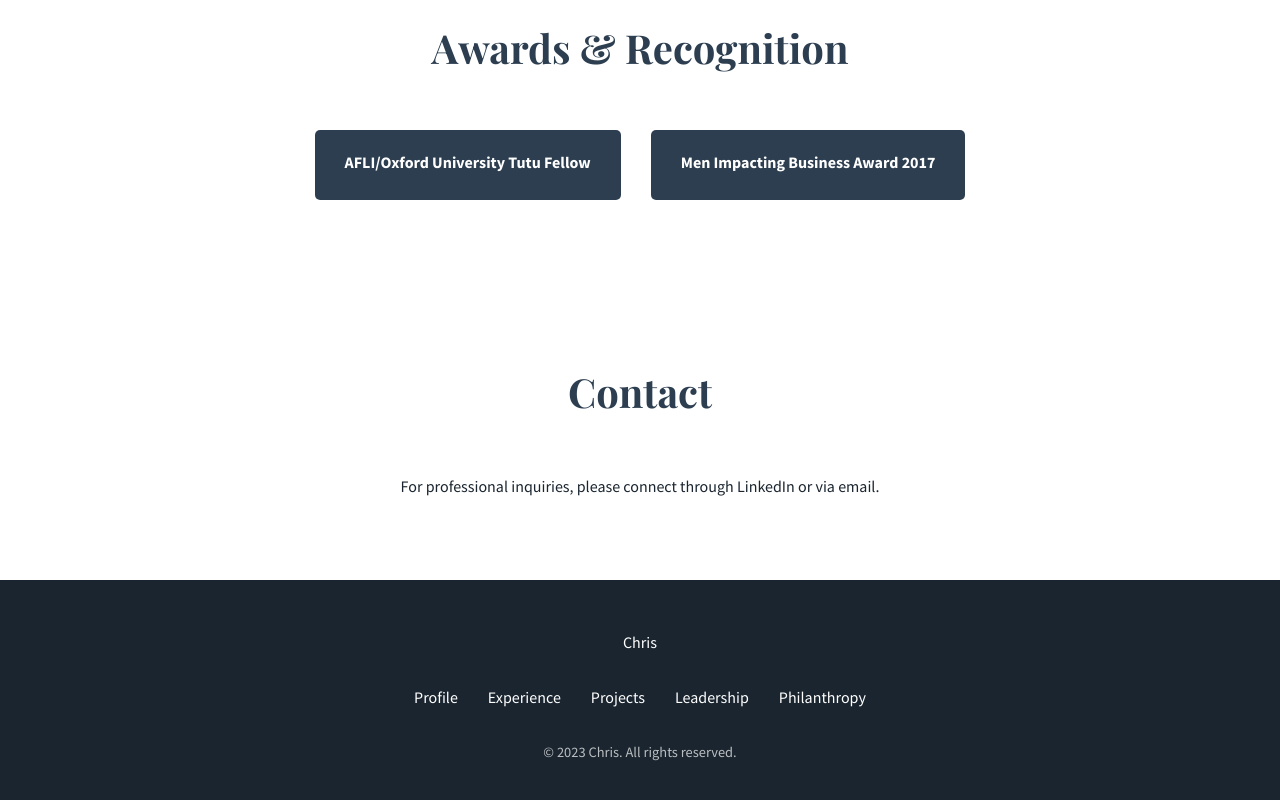
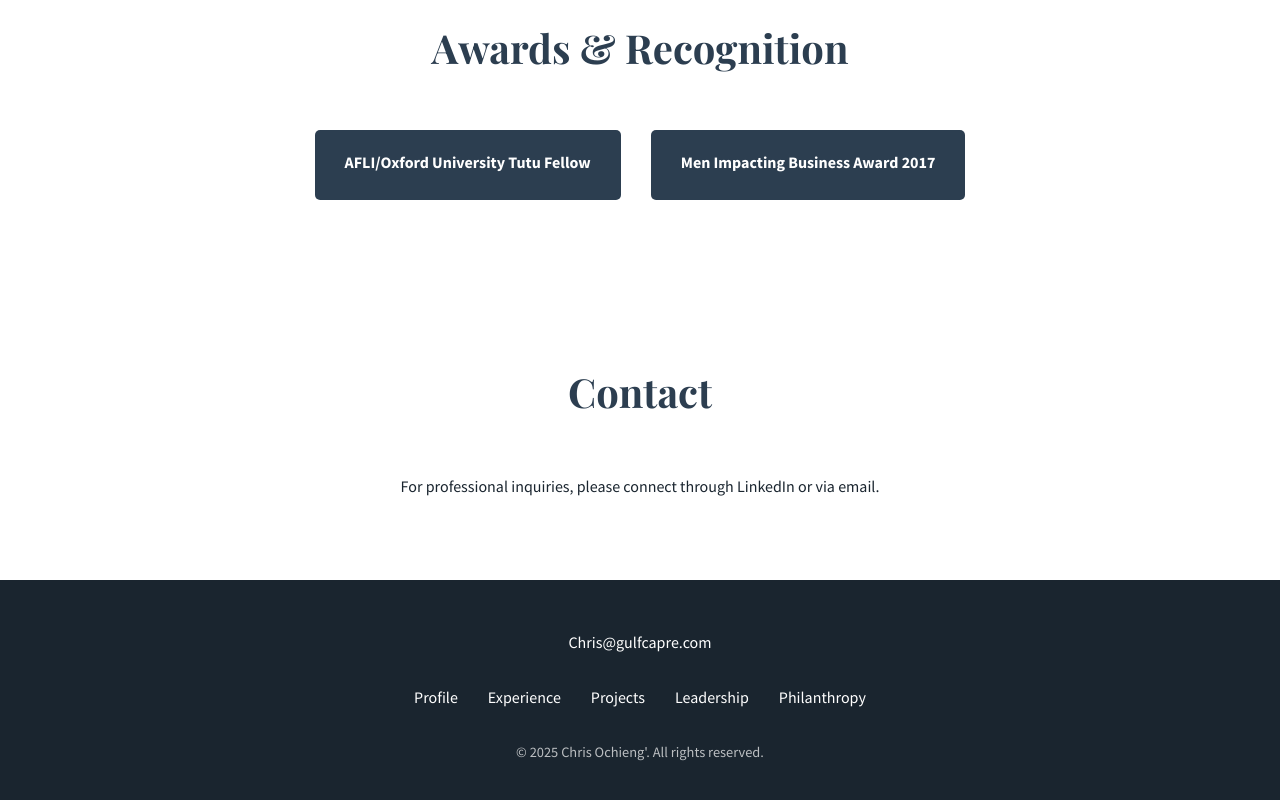
Before and after one commit to kukatinga/chris, a plain HTML site: page index.html in a window 1280 px wide. Shown: the part 3573-4373 px from the top of the page. Drawn offline with nearby package versions, Linux system fonts and the light colour scheme.

Commit message:
Update index.html

```diff
--- a/index.html
+++ b/index.html
@@ -519,7 +519,7 @@
 
     <footer>
         <div class="container">
-            <div class="logo">Chris</div>
+            <div class="logo">Chris@gulfcapre.com</div>
             <ul class="footer-links">
                 <li><a href="#profile">Profile</a></li>
                 <li><a href="#experience">Experience</a></li>
@@ -527,7 +527,7 @@
                 <li><a href="#boards">Leadership</a></li>
                 <li><a href="#philanthropy">Philanthropy</a></li>
             </ul>
-            <p class="copyright">© 2023 Chris. All rights reserved.</p>
+            <p class="copyright">© 2025 Chris Ochieng'. All rights reserved.</p>
         </div>
     </footer>
 </body>
```
